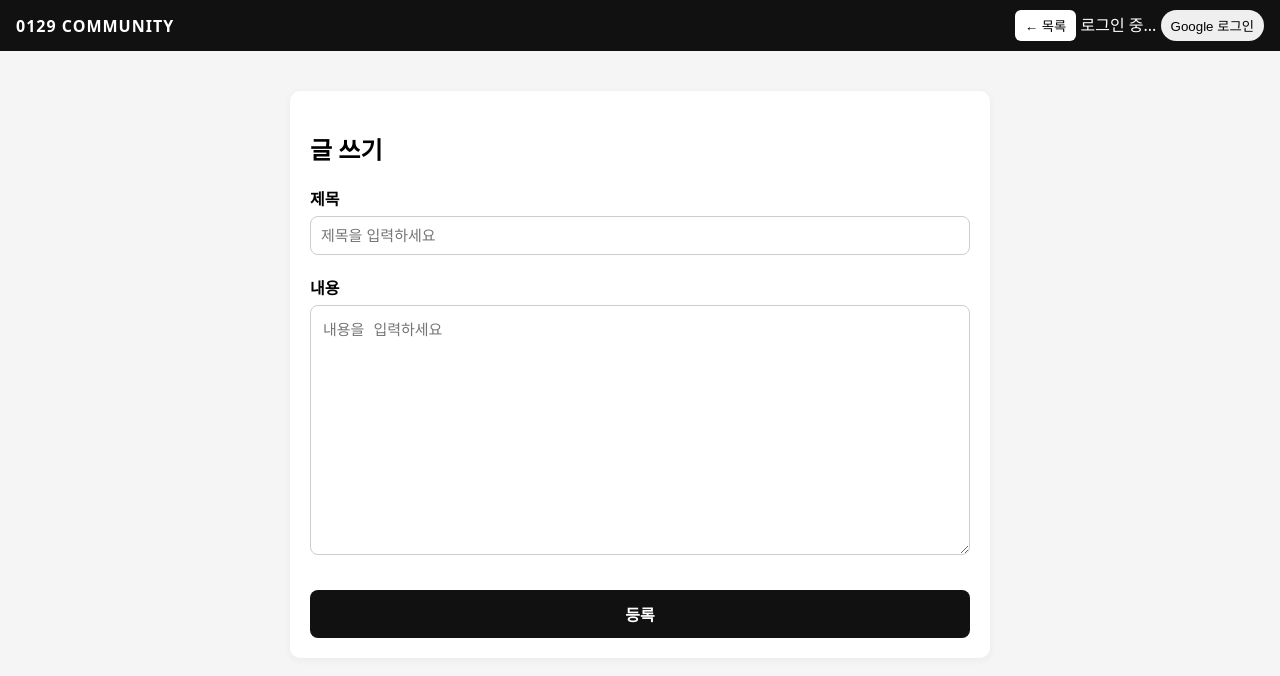
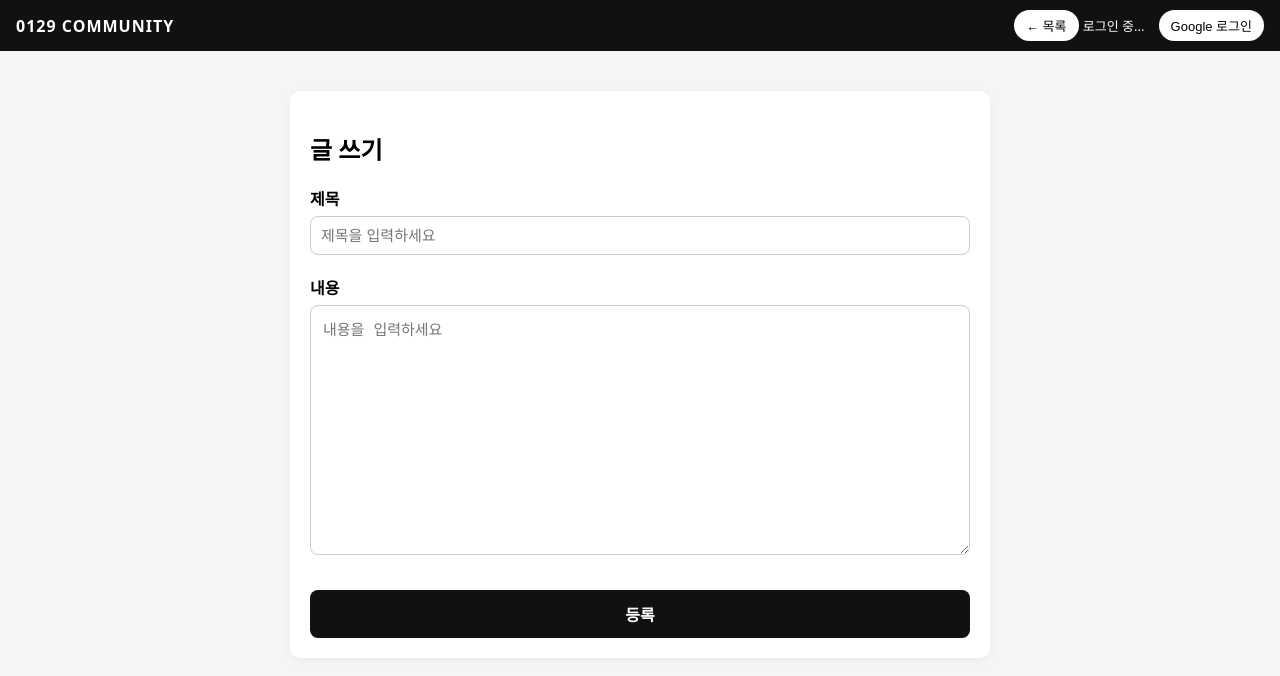
Before and after one commit to jion08/0129korea, a plain HTML site: page write.html in a window 1280 px wide. Drawn offline with Linux system fonts and the light colour scheme; no server answers.

Commit message:
Add button styles for login, logout, and back actions

```diff
--- a/style.css
+++ b/style.css
@@ -187,3 +187,33 @@ main {
 .post-btn:hover {
   opacity: 0.9;
 }
+
+
+.login-btn,
+.logout-btn,
+.back-btn {
+  padding: 6px 12px;
+  border-radius: 999px;
+  border: none;
+  cursor: pointer;
+  font-size: 13px;
+  margin-left: 6px;
+}
+
+.login-btn {
+  background: #fff;
+}
+
+.logout-btn {
+  background: #ff4d4d;
+  color: #fff;
+}
+
+.back-btn {
+  background: #fff;
+}
+
+nav #user-info {
+  font-size: 13px;
+  margin-right: 4px;
+}
```
